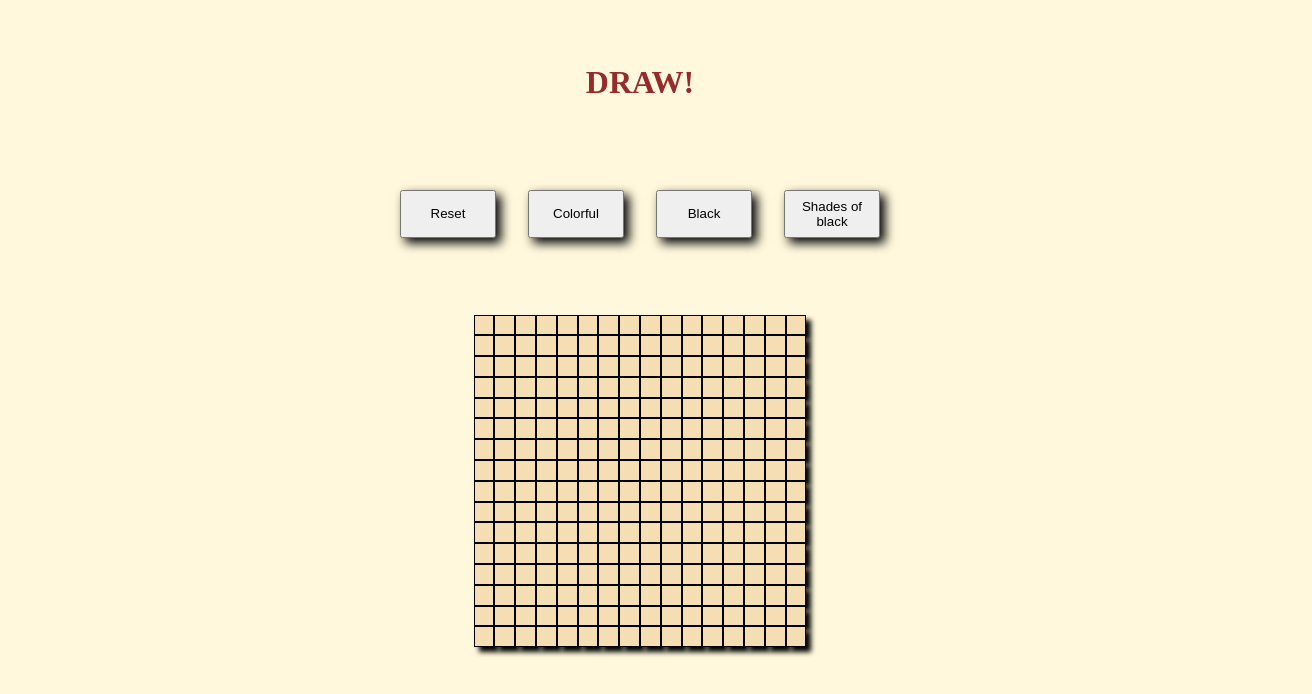
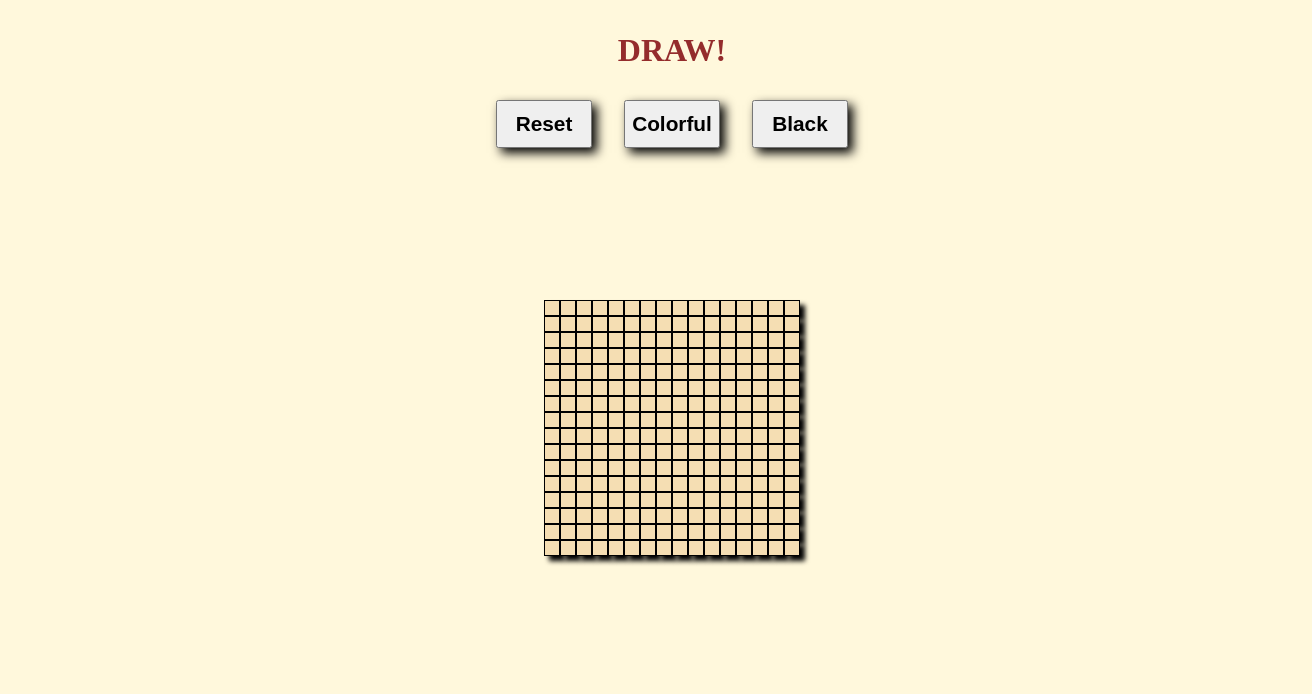
Before and after one commit to andres039/etch-a-sketch, a plain HTML site: page index.html in a window 1280 px wide. Shown: the whole page, 1312 px wide, since content can reach past the window. Drawn offline with Linux system fonts and the light colour scheme.

Commit message:
center items

```diff
--- a/index.html
+++ b/index.html
@@ -14,7 +14,7 @@
       <button class="btn" id="reset">Reset</button>
       <button class="btn" id="colorbutton">Colorful</button>
       <button class="btn" id="black">Black</button>
-      <button class="btn" id="shady">Shades of black</button>
+      <!-- <button class="btn" id="shady">Shades of black</button> -->
     </nav>
     <div id="container"></div>
 
--- a/script.js
+++ b/script.js
@@ -8,8 +8,8 @@ window.onload = drawGrid(16)
   function drawGrid(x) {
   for (let i = 0; i < (x ** 2); i++) {
     const divs = document.createElement('div');
-    container.setAttribute('style', `grid-template-rows: repeat(${x}, 1.3em);
-    grid-template-columns: repeat(${x}, 1.3em);`)
+    container.setAttribute('style', `max-height: 30%; max-width: 30%; grid-template-rows: repeat(${x}, 1rem);
+    grid-template-columns: repeat(${x}, 1rem);`)
     divs.setAttribute(
       'style',
       'background-color: wheat; border: 1px solid black; box-shadow: 5px 5px 5px black;'
--- a/style.css
+++ b/style.css
@@ -3,42 +3,44 @@
   box-sizing: border-box;
 }
 body {
-    display: flex;
-    flex-flow: row wrap;
+    display: grid;
+    grid-template-rows:  1fr 2fr 5fr;
     height: 100vh;
     width: 100vw;
-    padding: 4rem;
     background-color: cornsilk;
 }
 header {
     display: flex;
     justify-content: center;
     margin-inline: 2rem;
+    padding: 2rem;
     width: 100vw;
+    max-height: 0.3rem;
 }
 #title {
   color: rgb(148, 44, 44);
+
 }
 #container {
+  display: grid;
   justify-content: center;
-  justify-self: center;
-    /* height: 60vh;*/
-    width: 100vw;
-  display: grid;
+  margin-inline: auto;
 }
 .colored {
   background-color: black
 }
 .btn {
   width: 6rem;
-
   max-height: 3rem;
+  font-size: 1.3rem;
+  font-weight: 700;
   box-shadow: 5px 5px 10px black;
 }
 nav {
   display: flex;
   flex-flow: row wrap;
   justify-content: center;
+  margin-inline: auto;
   gap: 2rem;
-  width: 100vw;
+  width: 50vw;
 }
```
